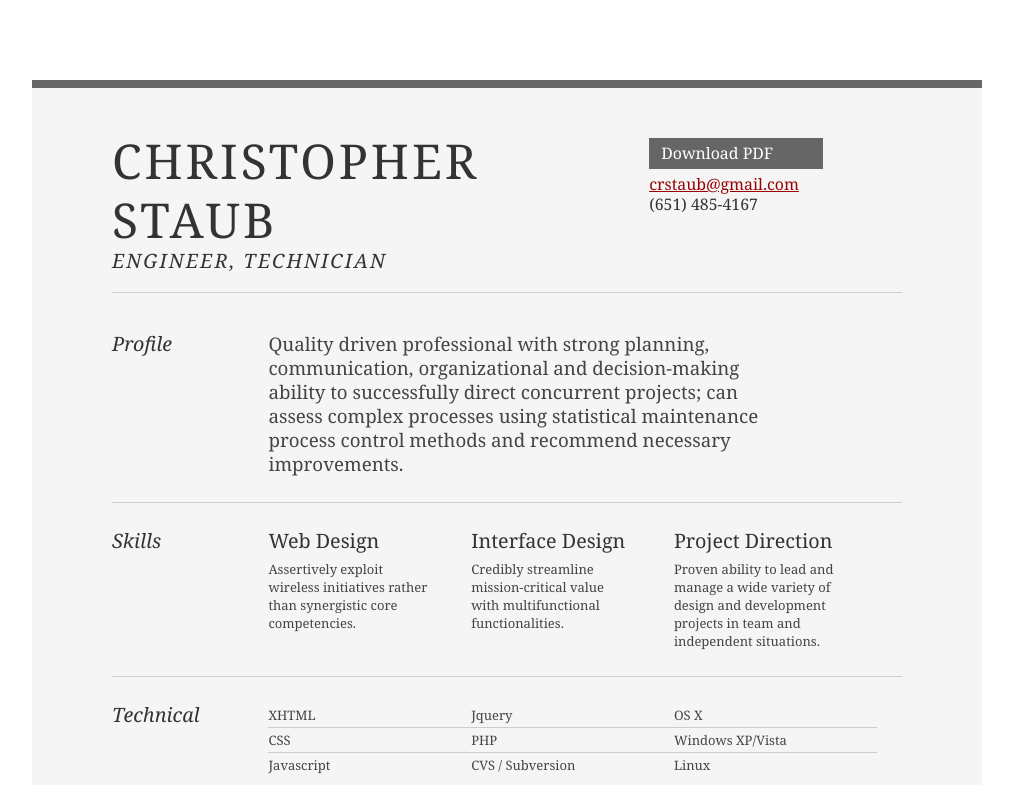
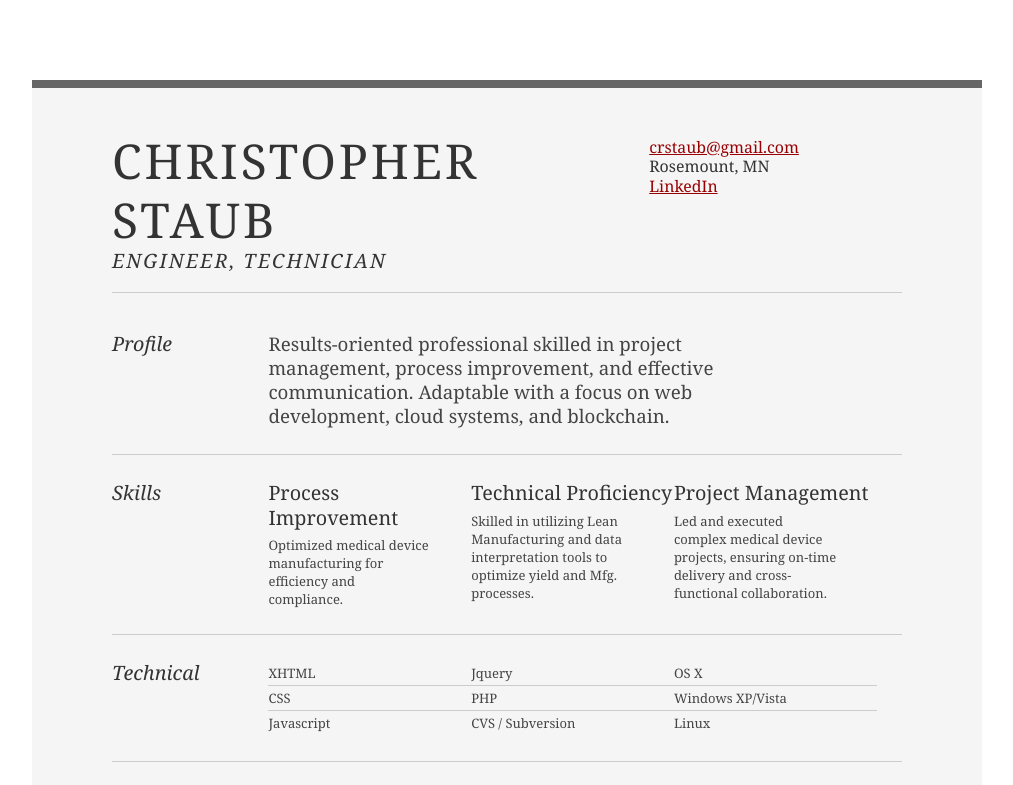
Before and after one commit to staubracing/chrisstaub_page, a plain HTML site: page resume/index.html in a window 1280 px wide. Shown: the top 785 px of the page, without its empty margins (133-1146 px from the left). Drawn offline with Linux system fonts and the light colour scheme.

Commit message:
updated: more content on resume

```diff
--- a/resume/index.html
+++ b/resume/index.html
@@ -57,10 +57,12 @@
 
 					<div class="yui-u">
 						<div class="contact-info">
-							<h3><a id="pdf" target="_blank" href="#" onclick="downloadPDF();">Download PDF</a></h3>
+							<!-- <h3><a id="pdf" target="_blank" href="#" onclick="downloadPDF();">Download PDF</a></h3> -->
 							<h3><a href="mailto:crstaub@gmail.com">crstaub@gmail.com</a></h3>
-							<h3>(651) 485-4167</h3>
-						</div><!--// .contact-info -->
+							<!-- <h3>(651) 485-4167</h3> -->
+							<h3>Rosemount, MN</h3>
+							<h3><a href="https://www.linkedin.com/in/christopher-staub-engineer" target="_blank">LinkedIn</a></h3>
+						</div>
 					</div>
 				</div><!--// .yui-gc -->
 			</div><!--// hd -->
@@ -75,10 +77,8 @@
 							</div>
 							<div class="yui-u">
 								<p class="enlarge">
-									Quality driven professional with strong planning, communication, organizational and
-									decision-making ability to successfully direct concurrent projects; can assess
-									complex processes using statistical maintenance process control methods and
-									recommend necessary improvements.
+									Results-oriented professional skilled in project management, process improvement, and effective communication.
+									Adaptable with a focus on web development, cloud systems, and blockchain.
 								</p>
 							</div>
 						</div><!--// .yui-gf -->
@@ -90,21 +90,20 @@
 							<div class="yui-u">
 
 								<div class="talent">
-									<h2>Web Design</h2>
-									<p>Assertively exploit wireless initiatives rather than synergistic core
-										competencies. </p>
+									<h2>Process Improvement</h2>
+									<p>Optimized medical device manufacturing for efficiency and compliance.</p>
 								</div>
 
 								<div class="talent">
-									<h2>Interface Design</h2>
-									<p>Credibly streamline mission-critical value with multifunctional functionalities.
+									<h2>Technical Proficiency</h2>
+									<p>
+										Skilled in utilizing Lean Manufacturing and data interpretation tools to optimize yield and Mfg. processes.
 									</p>
 								</div>
 
 								<div class="talent">
-									<h2>Project Direction</h2>
-									<p>Proven ability to lead and manage a wide variety of design and development
-										projects in team and independent situations.</p>
+									<h2>Project Management</h2>
+									<p>Led and executed complex medical device projects, ensuring on-time delivery and cross-functional collaboration.</p>
 								</div>
 							</div>
 						</div><!--// .yui-gf -->
--- a/resume/resume.css
+++ b/resume/resume.css
@@ -125,8 +125,8 @@ select {
 
 body {
     font: 13px/1.231 arial, helvetica, clean, sans-serif;
-    /* font-size: small;
-    font: x-small; */
+    font-size: small;
+    font: x-small;
 }
 
 select,
@@ -222,7 +222,7 @@ body {
 .yui-t1 .yui-b {
     float: left;
     width: 12.30769em;
-    /* *width: 12.00em; */
+    width: 12.00em;
 }
 
 .yui-t1 #yui-main .yui-b {
```
